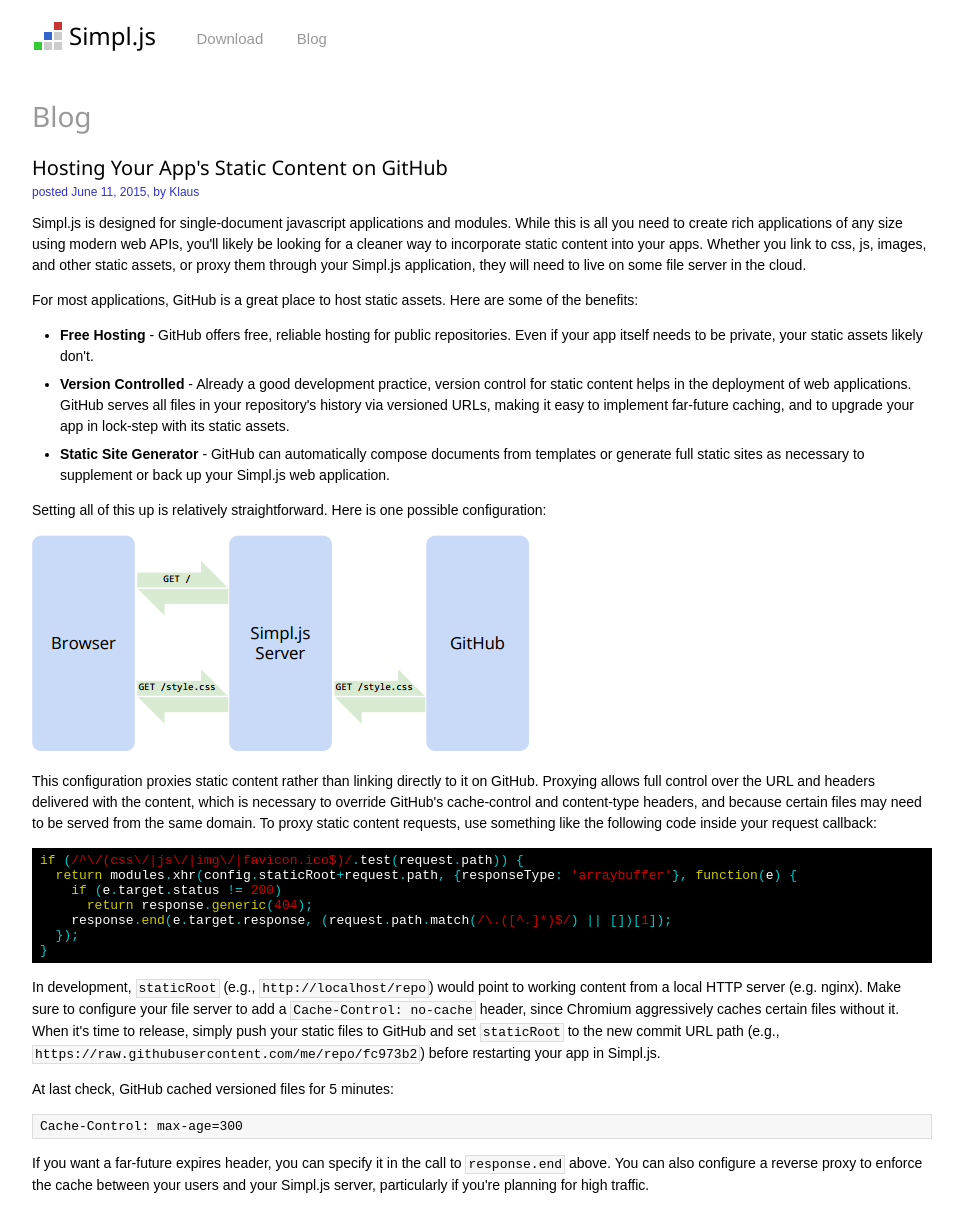
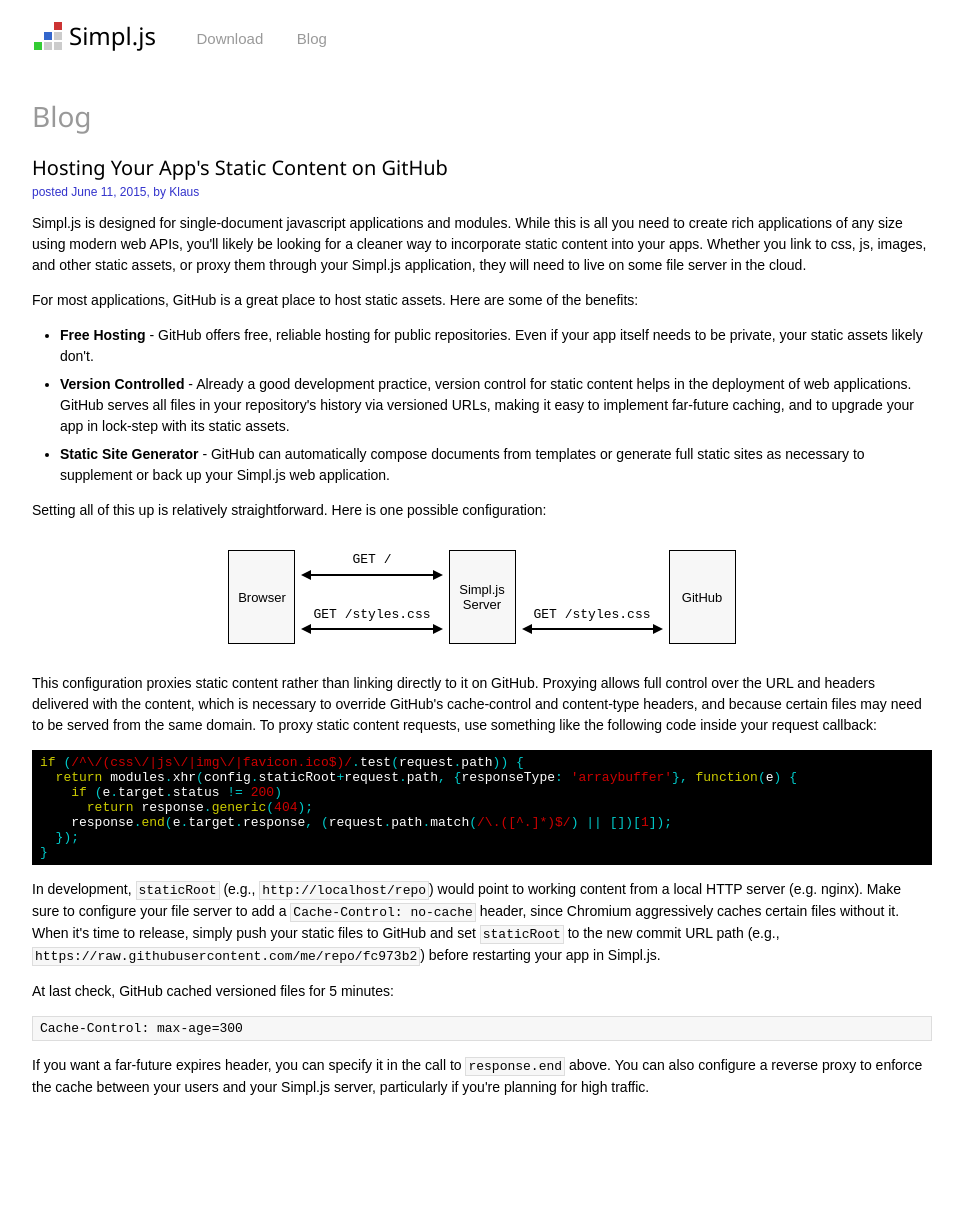
Before and after one commit to kganser/simpl.js, a Jekyll site: the page built from blog/hosting-your-apps-static-content-on-github.html, in a window 1280 px wide. Shown: the whole page, without its empty margins (158-1121 px from the left). Built offline with Jekyll 4.4.1, drawn with Linux system fonts in a browser that asks for light colours; after the commit the page ends 1112 px from its top, so only the background shows below that.

Commit message:
Replace image diagram with html

```diff
--- a/blog/hosting-your-apps-static-content-on-github.html
+++ b/blog/hosting-your-apps-static-content-on-github.html
@@ -3,6 +3,48 @@
 styles: [default.css, prettify.css]
 scripts: [prettify.js]
 ---
+<style>
+  #diagram {
+    margin: 0 auto;
+    border-spacing: 15px;
+  }
+  #diagram code {
+    background: transparent;
+    border: none;
+  }
+  #diagram td {
+    text-align: center;
+  }
+  #diagram td[rowspan] {
+    width: 5em;
+    padding: 1em 0;
+    background: #f7f7f7;
+    border: solid 1px black;
+  }
+  #diagram code {
+    display: block;
+    position: relative;
+    border-bottom: solid 2px black;
+    padding-bottom: .5em;
+    margin-bottom: 1em;
+  }
+  #diagram code:before, #diagram code:after {
+    content: "";
+    position: absolute;
+    bottom: -6px;
+    border-style: solid;
+    border-width: 5px 10px;
+    border-color: transparent black;
+  }
+  #diagram code:before {
+    left: -10px;
+    border-left: none;
+  }
+  #diagram code:after {
+    right: -10px;
+    border-right: none;
+  }
+</style>
 <h1>Blog</h1>
 <h2>Hosting Your App's Static Content on GitHub</h2>
 <div class="byline">posted June 11, 2015, by Klaus</div>
@@ -14,7 +56,19 @@
   <li><strong>Static Site Generator</strong> - GitHub can automatically compose documents from templates or generate full static sites as necessary to supplement or back up your Simpl.js web application.</li>
 </ul>
 <p>Setting all of this up is relatively straightforward. Here is one possible configuration:</p>
-<p><img src="/img/static-content.png"></p>
+<table id="diagram">
+  <tr>
+    <td rowspan="2">Browser</td>
+    <td><code>GET /</code></td>
+    <td rowspan="2">Simpl.js Server</td>
+    <td></td>
+    <td rowspan="2">GitHub</td>
+  </tr>
+  <tr>
+    <td><code>GET /styles.css</code></td>
+    <td><code>GET /styles.css</code></td>
+  </tr>
+</table>
 <p>This configuration proxies static content rather than linking directly to it on GitHub. Proxying allows full control over the URL and headers delivered with the content, which is necessary to override GitHub's cache-control and content-type headers, and because certain files may need to be served from the same domain. To proxy static content requests, use something like the following code inside your request callback:</p>
 <pre class="prettyprint">
 if (/^\/(css\/|js\/|img\/|favicon.ico$)/.test(request.path)) {
```
Also changed, not shown: img/static-content.png (deleted).
